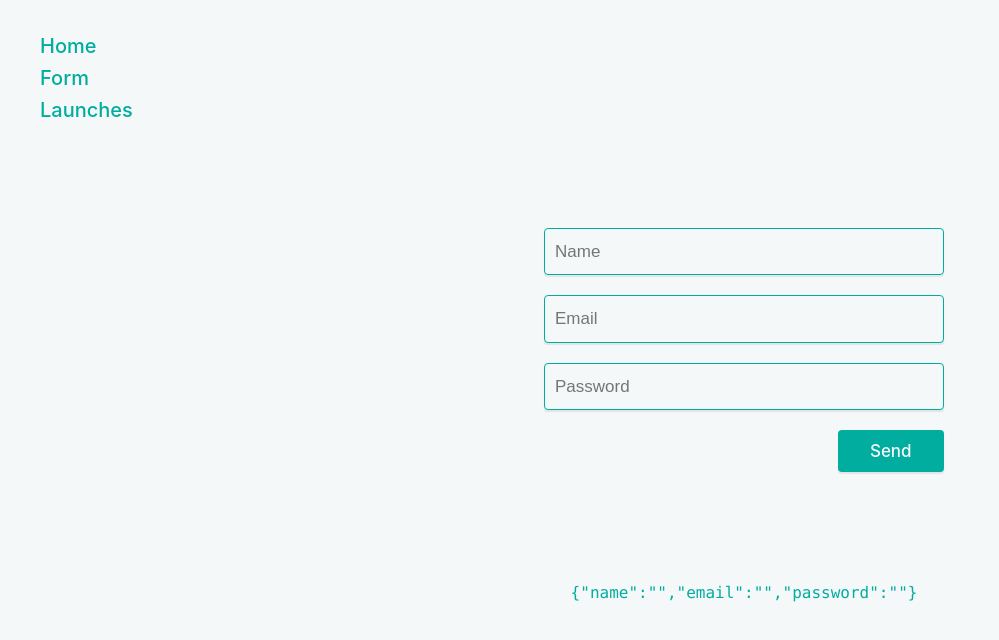
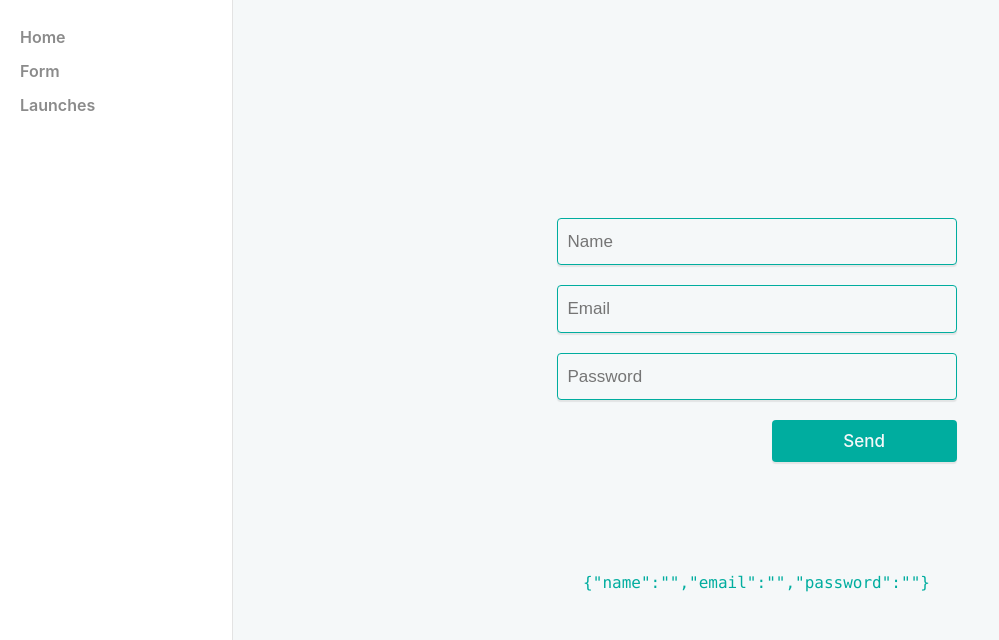
Before and after one commit to dhausser/rocket-science, a React (Create React App) app: page /form in a window 1280 px wide. Shown: the top 640 px of the page, without its empty margins (0-999 px from the left). Built offline with nearby package versions, Linux system fonts and the light colour scheme.

Commit message:
navigation bar and page layout refactor

```diff
--- a/src/App.tsx
+++ b/src/App.tsx
@@ -9,28 +9,20 @@ import Launch from './components/launch';
 function App() {
   return (
     <Router>
-      {/* <div style={{ display: "flex" }}> */}
-      <div style={{ display: "flex" }}>
+      <div className="layout">
         <div className="sidenav">
-          <ul style={{ listStyle: "none", padding: 0 }}>
-            <li>
-              <Link to="/">Home</Link>
-            </li>
-            <li>
-              <Link to="/form">Form</Link>
-            </li>
-            <li>
-              <Link to="/launches">Launches</Link>
-            </li>
-          </ul>
+          <nav>
+            <Link to="/" className="nav-item">Home</Link>
+            <Link to="/form" className="nav-item">Form</Link>
+            <Link to="/launches" className="nav-item">Launches</Link>
+          </nav>
         </div>
-        {/* <div style={{ flex: 1, padding: "10px" }}> */}
-        <div className="container" style={{ flex: 1, padding: "10px" }}>
+        <>
           <Route exact path="/" component={Login} />
           <Route path="/form" component={Form} />
           <Route path="/launches" component={Launches} />
           <Route path="/launch/:launchId" component={Launch} />
-        </div>
+        </>
       </div>
     </Router>
   );
--- a/src/components/form.tsx
+++ b/src/components/form.tsx
@@ -10,6 +10,7 @@ function Form() {
 
   return (
     <div className="wrapper">
+      <div className="form-wrapper">
         <form onSubmit={handleSubmit}>
           <input
             type="text"
@@ -46,6 +47,7 @@ function Form() {
         </div>
         <code>{JSON.stringify(inputs)}</code>
       </div>
+    </div>
   );
 }
 
--- a/src/components/launch-tile.tsx
+++ b/src/components/launch-tile.tsx
@@ -8,13 +8,22 @@ interface LaunchTileProps {
 }
 
 const LaunchTile: React.FC<LaunchTileProps> = ({ launch }) => {
-  const { id, mission, rocket } = launch;
+  const { id, mission, rocket, site } = launch;
   return (
-    <div className="box-link">
-      <Link to={`/launch/${id}`} style={{ textDecoration: 'none' }}>
-        <h3>{mission?.name}</h3>
-        <h5>{rocket?.name}</h5>
-      </Link>
+    <div className="box-card-container">
+      <div className="box-card">
+        <div className="box-card-link">
+          <Link to={`/launch/${id}`} style={{ textDecoration: 'none' }}>
+            {mission?.name}
+          </Link>
+        </div>
+        <div className="box-card-text">
+          {rocket?.name}
+        </div>
+        <div className="box-card-tag">
+          {site}
+        </div>
+      </div>
     </div>
   );
 }
--- a/src/components/launch.tsx
+++ b/src/components/launch.tsx
@@ -2,6 +2,7 @@ import React from "react";
 import { useQuery, gql } from "@apollo/client";
 import { useParams, RouteComponentProps } from "react-router-dom";
 
+import LaunchTile from "./launch-tile";
 import { LAUNCH_TILE_DATA } from "./launches";
 import * as LaunchDetailsTypes from "./__generated__/LaunchDetails";
 
@@ -31,24 +32,19 @@ const Launch: React.FC<LaunchProps> = () => {
     variables: { launchId },
   });
 
-  if (loading) return <p>Loading...</p>;
-  if (error) return <p>ERROR: {error.message}</p>;
-  if (!data) return <p>Not found</p>;
+  if (loading) return <div className="wrapper">Loading...</div>;
+  if (error) return <div className="wrapper">ERROR: {error.message}</div>;
+  if (!data) return <div className="wrapper">Not found</div>;
 
   if (data.launch?.rocket && data.launch?.site) {
-    const { rocket, site } = data.launch;
+    const { launch } = data;
     return (
-      <>
-        <div className="wrapper box" style={{ width: "100%" }}>
-          <h3>
-            {rocket && rocket.name} ({rocket && rocket.type})
-          </h3>
-          <h5>{site}</h5>
-        </div>
+      <div className="wrapper">
+        <LaunchTile key={launch.id} launch={launch} />
         <div className="button" onClick={() => window.history.back() }>
           Back
         </div>
-      </>
+      </div>
     );
   }
   return null;
--- a/src/components/launches.tsx
+++ b/src/components/launches.tsx
@@ -43,11 +43,11 @@ const Launches: React.FC<LaunchesProps> = () => {
     GetLaunchListTypes.GetLaunchListVariables
   >(GET_LAUNCHES);
 
-  if (loading) return <p>Loading...</p>;
-  if (error || !data) return <p>ERROR</p>;
+  if (loading) return <div className="wrapper">Loading...</div>;
+  if (error || !data) return <div className="wrapper">ERROR</div>;
 
   return (
-    <>
+    <div className="grid-container">
       <div className="grid">
         {data.launches &&
           data.launches.launches &&
@@ -58,7 +58,6 @@ const Launches: React.FC<LaunchesProps> = () => {
       {data.launches && data.launches.hasMore && (
         <div
           className="button"
-          style={{ width: "100px" }}
           onClick={() => {
             setLoadingMore(true);
             fetchMore({
@@ -79,14 +78,13 @@ const Launches: React.FC<LaunchesProps> = () => {
                   },
                 };
               },
-              })
-            }
-          }
+            });
+          }}
         >
-          {loadingMore ? 'Loading...' : 'Load More'}
+          {loadingMore ? "Loading..." : "Load More"}
         </div>
       )}
-    </>
+    </div>
   );
 };
 
--- a/src/components/login.tsx
+++ b/src/components/login.tsx
@@ -3,7 +3,9 @@ import { Link, RouteComponentProps } from 'react-router-dom';
 
  const Login: React.FC<RouteComponentProps> = () => {
   return (
-    <Link to="/form" className="button">Login</Link>
+    <div className="wrapper">
+      <Link to="/form" className="button">Login</Link>
+    </div>
   );
 }
 
--- a/src/index.css
+++ b/src/index.css
@@ -76,17 +76,59 @@ a:hover {
   color: var(--ifm-color-primary-darkest);
 }
 
-.sidenav {
-  padding: 0px 20px;
-  margin: 10px 20px;
-  width: 10%;
-  font-weight: 500;
-  font-size: 20px;
-  line-height: 1.7;
+.nav-item {
+  display: block;
+  padding: 5px 0;
+  text-decoration: none;
+  color: #8b8b8b;
+  font-size: 16px;
+  font-weight: 600;
+  line-height: 1.5;
 }
 
-.container {
+.sidenav {
+  width: 15%;
+  min-width: 15%;
+  border-right: 1px solid #e3e3e3;
+  padding: 20px 20px;
+  display: -webkit-box;
+  display: -ms-flexbox;
+  display: flex;
+  -webkit-box-orient: vertical;
+  -webkit-box-direction: normal;
+  -ms-flex-direction: column;
+  flex-direction: column;
+}
+
+.layout {
   min-height: 100vh;
+  background: #fff;
+  position: relative;
+  display: -webkit-box;
+  display: -ms-flexbox;
+  display: flex;
+  padding-top: 0;
+  -webkit-box-pack: start;
+  -ms-flex-pack: start;
+  justify-content: flex-start;
+}
+
+.grid-container {
+  display: block;
+  -webkit-box-flex: 1;
+  -ms-flex-positive: 1;
+  flex-grow: 1;
+  width: 85%;
+  min-width: 85%;
+  min-height: 100vh;
+  padding: 30px 30px 300px 30px;
+  background: #f5f8f9;
+}
+
+.wrapper {
+  flex: 1;
+  min-height: 100vh;
+  background: #f5f8f9;
   display: flex;
   flex-direction: column;
   align-items: center;
@@ -94,7 +136,7 @@ a:hover {
   text-align: center;
 }
 
-.wrapper {
+.form-wrapper {
   max-width: 400px;
   margin: 20px 0px;
 }
@@ -113,6 +155,9 @@ a:hover {
 }
 
 .button {
+  display: flex;
+  justify-content: center;
+  width: 120px;
   background-color: var(--ifm-color-primary);
   box-shadow: 0 2px 1px hsla(0, 0%, 66.7%, 0.25);
   border-radius: var(--ifm-border-radius);
@@ -149,34 +194,72 @@ a:hover {
   margin-bottom: 40px;
 }
 
-.box-link {
-  display: block;
-  background-color: white;
-  box-shadow: 0 2px 1px hsla(0, 0%, 66.7%, 0.25);
-  /* border: 1px solid var(--ifm-color-primary); */
-  border-radius: var(--ifm-border-radius);
-  color: var(--ifm-color-primary);
-  width: 32%;
-  margin: 10px;
+.box-card-container {
+  width: 30%;
+  display: flex;
+  padding: 10px;
   cursor: pointer;
-  transition: color var(--ifm-button-transition-duration)
-      cubic-bezier(0.08, 0.52, 0.52, 1),
-    background-color var(--ifm-button-transition-duration)
-      cubic-bezier(0.08, 0.52, 0.52, 1),
-    border-color var(--ifm-button-transition-duration)
-      cubic-bezier(0.08, 0.52, 0.52, 1);
 }
 
-.box-link:hover {
-  background-color: var(--ifm-color-primary);
+.box-card {
+  padding: 20px;
+  border-radius: 2px;
+  background: #fff;
+  -webkit-box-shadow: 0 2px 1px hsla(0, 0%, 66.7%, 0.25);
+  box-shadow: 0 2px 1px hsla(0, 0%, 66.7%, 0.25);
+  -webkit-box-align: start;
+  -ms-flex-align: start;
+  align-items: flex-start;
+  -webkit-box-orient: vertical;
+  -webkit-box-direction: normal;
+  -ms-flex-direction: column;
+  display: flex;
+  flex-direction: column;
+  width: 100%;
+  -webkit-transition: 0.1s ease-out;
+  transition: 0.1s ease-out;
+  position: relative;
+}
+
+.box-card:hover {
   -webkit-box-shadow: 0 2px 1px hsla(0, 0%, 66.7%, 0.45);
   box-shadow: 0 2px 1px hsla(0, 0%, 66.7%, 0.45);
-  -webkit-transform: scale(1.02);
-  transform: scale(1.02);
-  -webkit-transition: 0.08s ease-out;
-  transition: 0.08s ease-out;
+  -webkit-transform: scale(1.05);
+  transform: scale(1.05);
+  -webkit-transition: 0.1s ease-out;
+  transition: 0.1s ease-out;
 }
 
-.box-link:hover a {
-  color: white;
+.box-card-link {
+  font-weight: 700;
+  margin-bottom: 15px;
+  margin-top: 5px;
+  font-size: 18px;
 }
+
+.box-card a {
+  text-decoration: none;
+  font-weight: 700;
+  font-size: 18px;
+  cursor: pointer;
+}
+
+.box-card-text {
+  color: #000;
+  font-size: 14px;
+  margin-bottom: 20px;
+  -webkit-box-flex: 1;
+  -ms-flex-positive: 1;
+  flex-grow: 1;
+  display: -webkit-box;
+  display: -ms-flexbox;
+  display: flex;
+  -webkit-box-align: center;
+  -ms-flex-align: center;
+  align-items: center;
+}
+
+.box-card-tag {
+  font-size: 12px;
+  color: #838282;
+}
```
Lines whose indentation alone changed are shown as unchanged.
